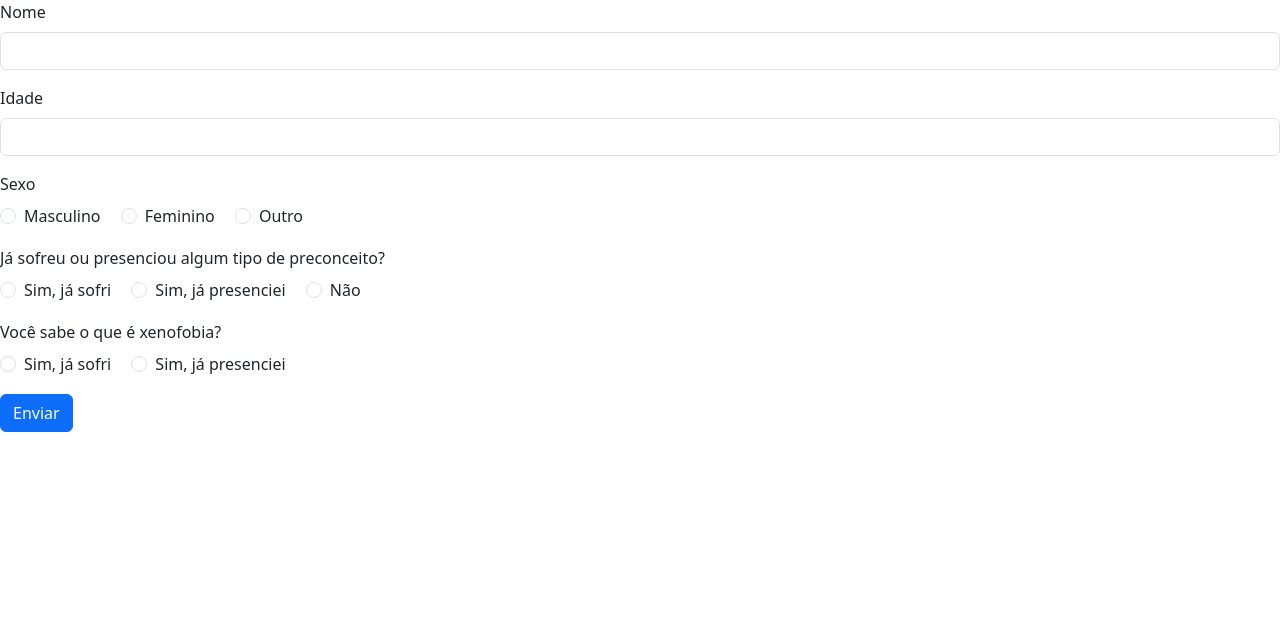
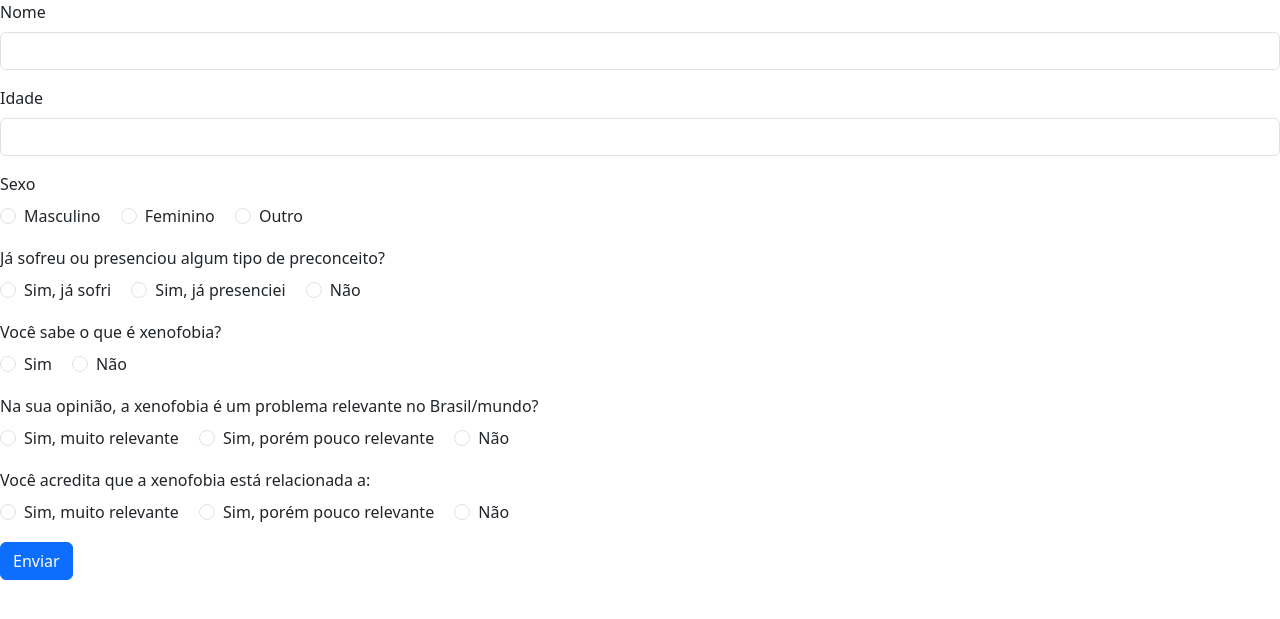
Before and after one commit to PedroGoulartbranco/Formulario-MAT, a Flask app: page / in a window 1280 px wide. Shown: the top 619 px of the page. Run offline with Flask 3, Linux system fonts and the light colour scheme.

Commit message:
Update formulario.html

```diff
--- a/app/templates/formulario.html
+++ b/app/templates/formulario.html
@@ -55,12 +55,46 @@
         <div class="mb-3">
           <label for="sexo" class="form-label">Você sabe o que é xenofobia?</label><br>
           <div class="form-check form-check-inline">
-            <input class="form-check-input" type="radio" name="resposta-1-questao-5" id="simS" value="simS">
-            <label class="form-check-label" for="simS">Sim, já sofri</label>
+            <input class="form-check-input" type="radio" name="resposta-1-questao-5" id="sim-resposta-1-questao-5" value="sim">
+            <label class="form-check-label" for="sim-resposta-1-questao-5">Sim</label>
           </div>
           <div class="form-check form-check-inline">
-            <input class="form-check-input" type="radio" name="resposta-2-questao-5" id="simN" value="simN">
-            <label class="form-check-label" for="simN">Sim, já presenciei</label>
+            <input class="form-check-input" type="radio" name="resposta-2-questao-5" id="nao-resposta-2-questao-5" value="nao">
+            <label class="form-check-label" for="nao-resposta-2-questao-5">Não</label>
+          </div>
+        </div>
+
+        <!--Questão 6-->
+        <div class="mb-3">
+          <label for="sexo" class="form-label">Na sua opinião, a xenofobia é um problema relevante no Brasil/mundo?</label><br>
+          <div class="form-check form-check-inline">
+            <input class="form-check-input" type="radio" name="resposta-1-questao-6" id="sim-primeiro-questao6" value="sim-1">
+            <label class="form-check-label" for="simS">Sim, muito relevante</label>
+          </div>
+          <div class="form-check form-check-inline">
+            <input class="form-check-input" type="radio" name="resposta-2-questao-6" id="sim-segundo-questao6" value="sim-2">
+            <label class="form-check-label" for="simN">Sim, porém pouco relevante</label>
+          </div>
+          <div class="form-check form-check-inline">
+            <input class="form-check-input" type="radio" name="resposta-3-questao-6" id="nao-questao6" value="nao">
+            <label class="form-check-label" for="nao">Não</label>
+          </div>
+        </div>
+
+         <!--Questão 7-->
+         <div class="mb-3">
+          <label for="sexo" class="form-label">Você acredita que a xenofobia está relacionada a:</label><br>
+          <div class="form-check form-check-inline">
+            <input class="form-check-input" type="radio" name="resposta-1-questao-6" id="sim-primeiro-questao6" value="sim-1">
+            <label class="form-check-label" for="simS">Sim, muito relevante</label>
+          </div>
+          <div class="form-check form-check-inline">
+            <input class="form-check-input" type="radio" name="resposta-2-questao-6" id="sim-segundo-questao6" value="sim-2">
+            <label class="form-check-label" for="simN">Sim, porém pouco relevante</label>
+          </div>
+          <div class="form-check form-check-inline">
+            <input class="form-check-input" type="radio" name="resposta-3-questao-6" id="nao-questao6" value="nao">
+            <label class="form-check-label" for="nao">Não</label>
           </div>
         </div>
 
```
